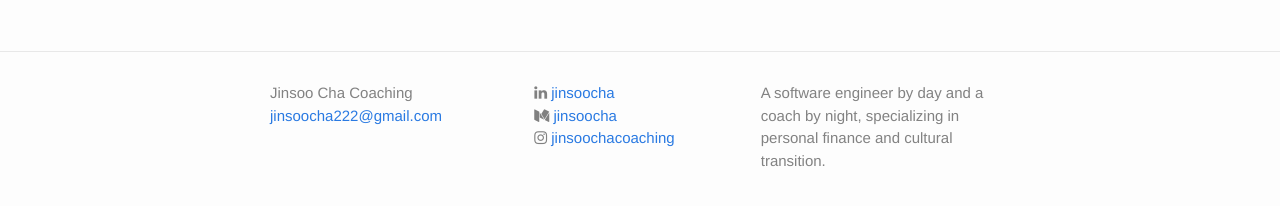
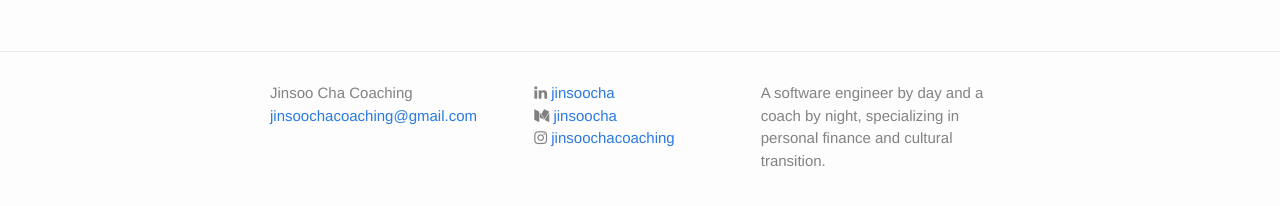
Before and after one commit to jinsoocha/jinsoocha.github.io, a Jekyll site: the page built from about.md, in a window 1280 px wide. Shown: the part 197-403 px from the top of the page. Built offline with Jekyll 4.4.1, drawn with Linux system fonts in a browser that asks for light colours; nearby versions of some CDN libraries.

Commit message:
Update _config.yml

```diff
--- a/_config.yml
+++ b/_config.yml
@@ -7,7 +7,7 @@
 
 # Site settings
 title: Jinsoo Cha Coaching
-email: jinsoocha222@gmail.com
+email: jinsoochacoaching@gmail.com
 description: > # this means to ignore newlines until "baseurl:"
   A software engineer by day and a coach by night, specializing in personal finance and cultural transition.
 baseurl: "" # the subpath of your site, e.g. /blog
```
